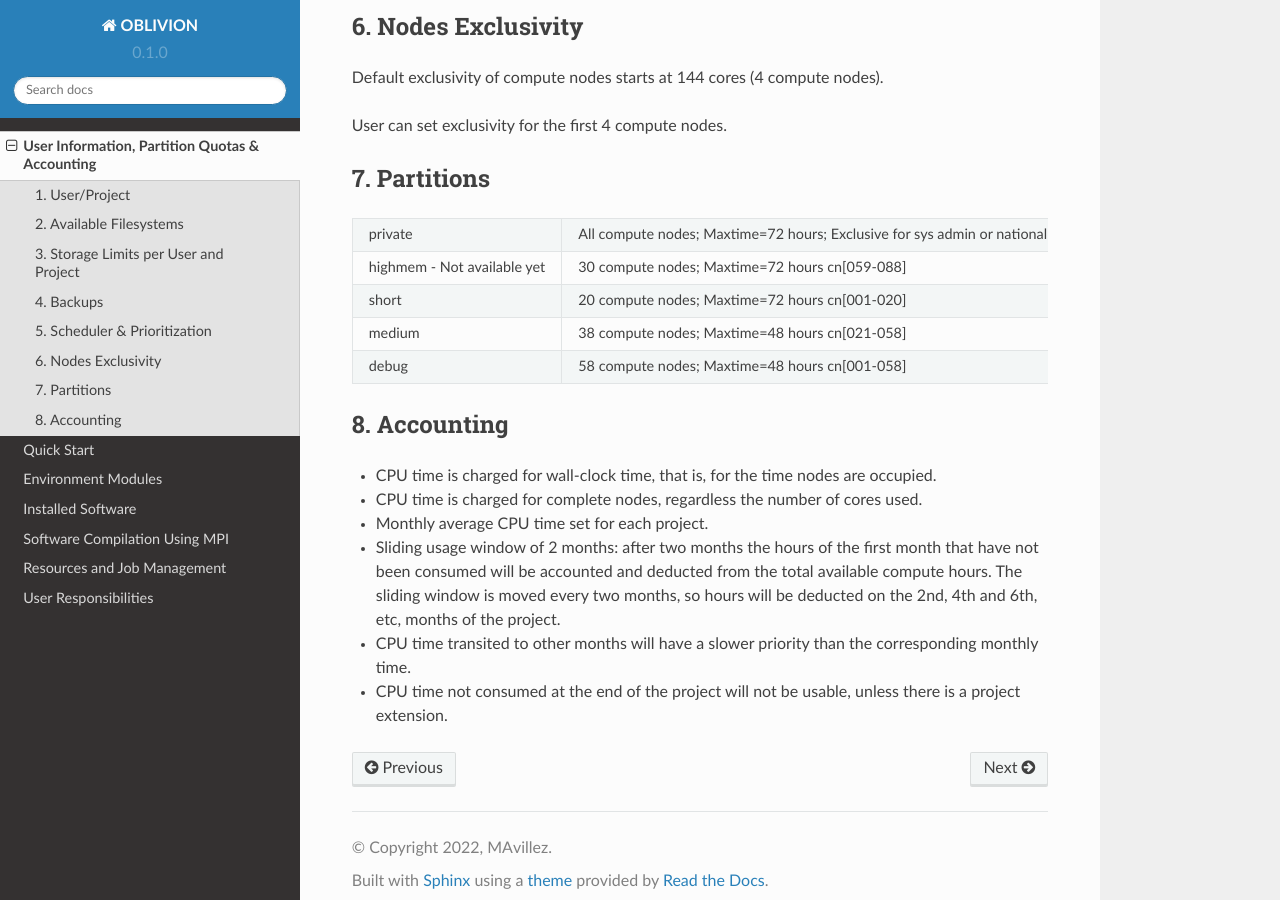
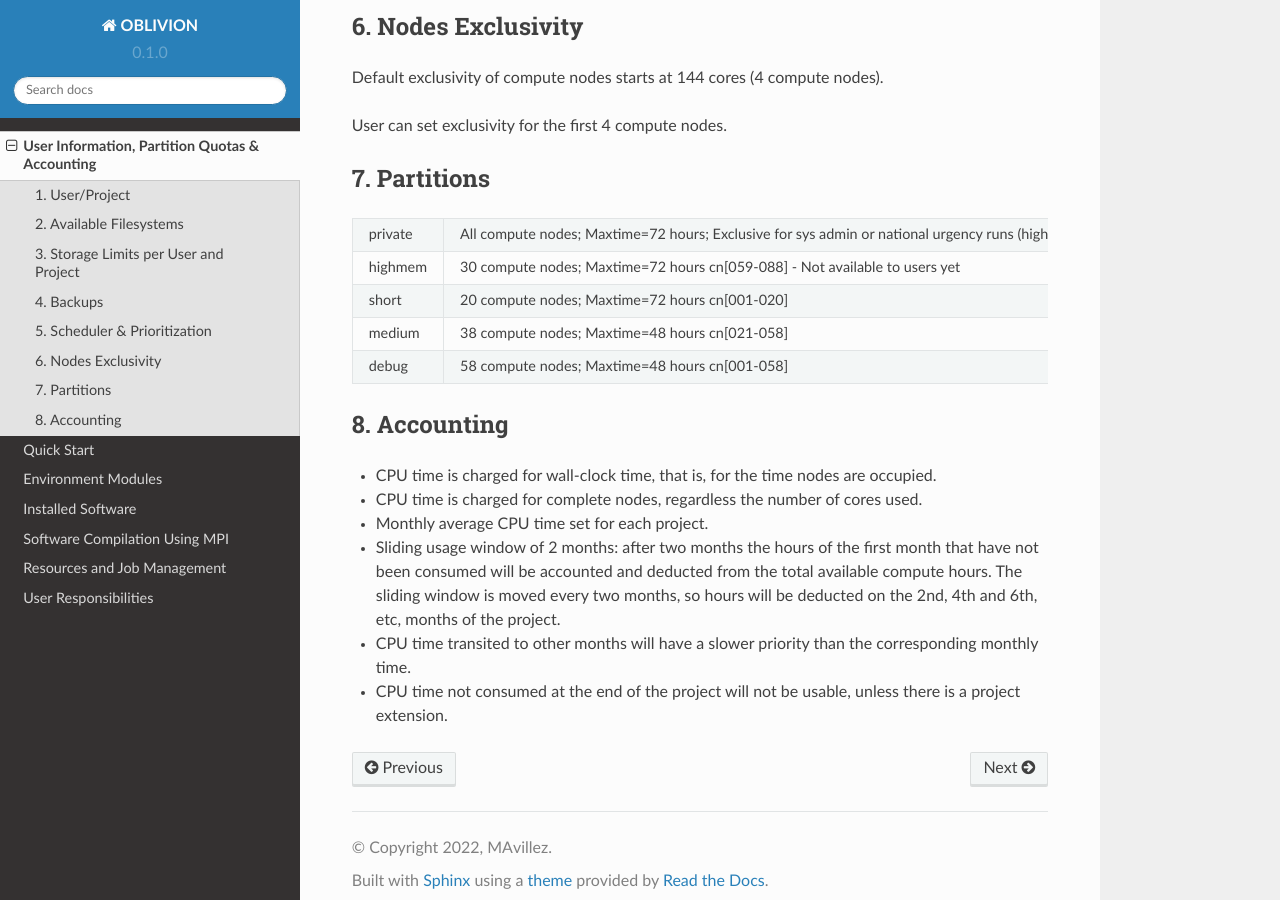
Before and after one commit to mavillez/Oblivion, a Sphinx documentation site: the page built from docs/source/information.rst, in a window 1280 px wide and 900 px high, scrolled down 918 px. Built offline with Sphinx 7.4.7 and the Read the Docs theme 2.0.0, drawn with Linux system fonts in a browser that asks for light colours.

Commit message:
Update information.rst

```diff
--- a/docs/source/information.rst
+++ b/docs/source/information.rst
@@ -61,8 +61,8 @@ User can set exclusivity for the first 4 compute nodes.
 
   * - private
     - All compute nodes; Maxtime=72 hours; Exclusive for sys admin or national urgency runs (high priority)
-  * - highmem - Not available yet
-    - 30 compute nodes; Maxtime=72 hours cn[059-088]
+  * - highmem
+    - 30 compute nodes; Maxtime=72 hours cn[059-088] - Not available to users yet
   * - short
     - 20 compute nodes; Maxtime=72 hours cn[001-020]
   * - medium
```
